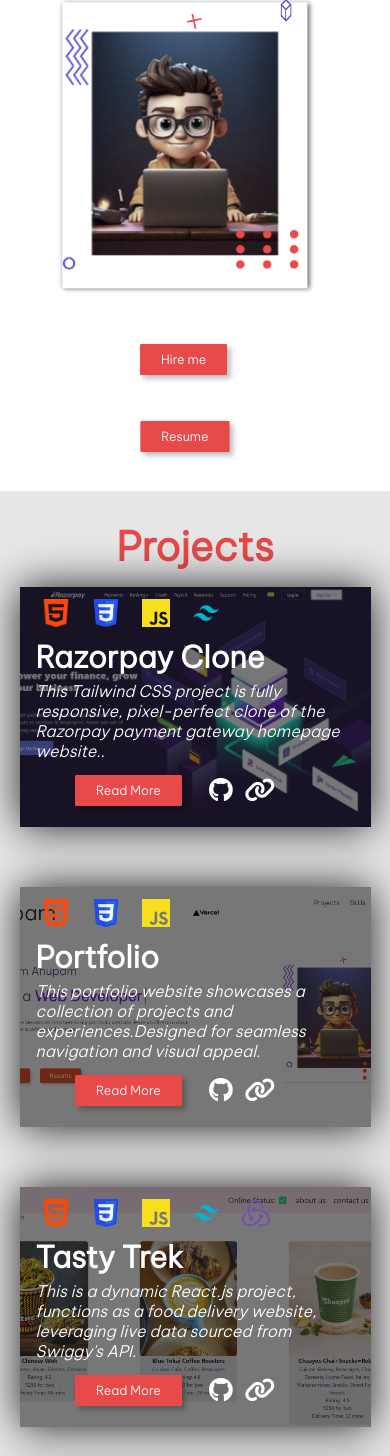
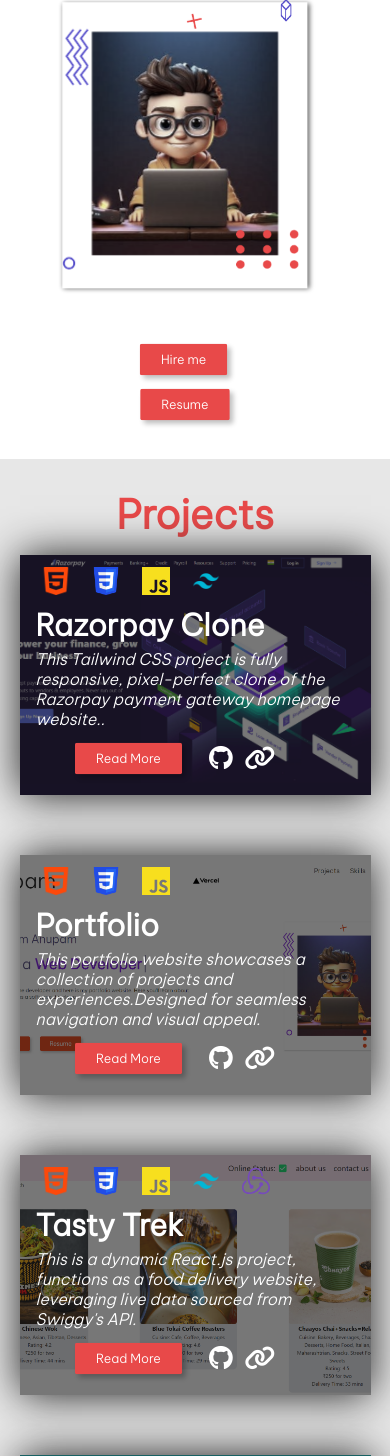
Before and after one commit to 9582anupam/Portfolio, a PHP site: page / in a window 390 px wide. Shown: the part 511-1967 px from the top of the page. Run offline with PHP 8.4, Linux system fonts and the light colour scheme; some libraries are stand-ins or nearby versions.

Commit message:
fix hero sectino bottom button alignmen

```diff
--- a/styles.css
+++ b/styles.css
@@ -1004,7 +1004,19 @@ footer
         scale: 0.7;
         margin-bottom: 0;
     }
-  }
+    .hero-btn-bottom
+    {
+        gap: 1rem;
+    }
+}
+
+@media (max-width:768px)
+{
+    .hero-btn-bottom
+    {
+        gap: 0;
+    }
+}
 
 
 @media (max-width: 768px)
```
